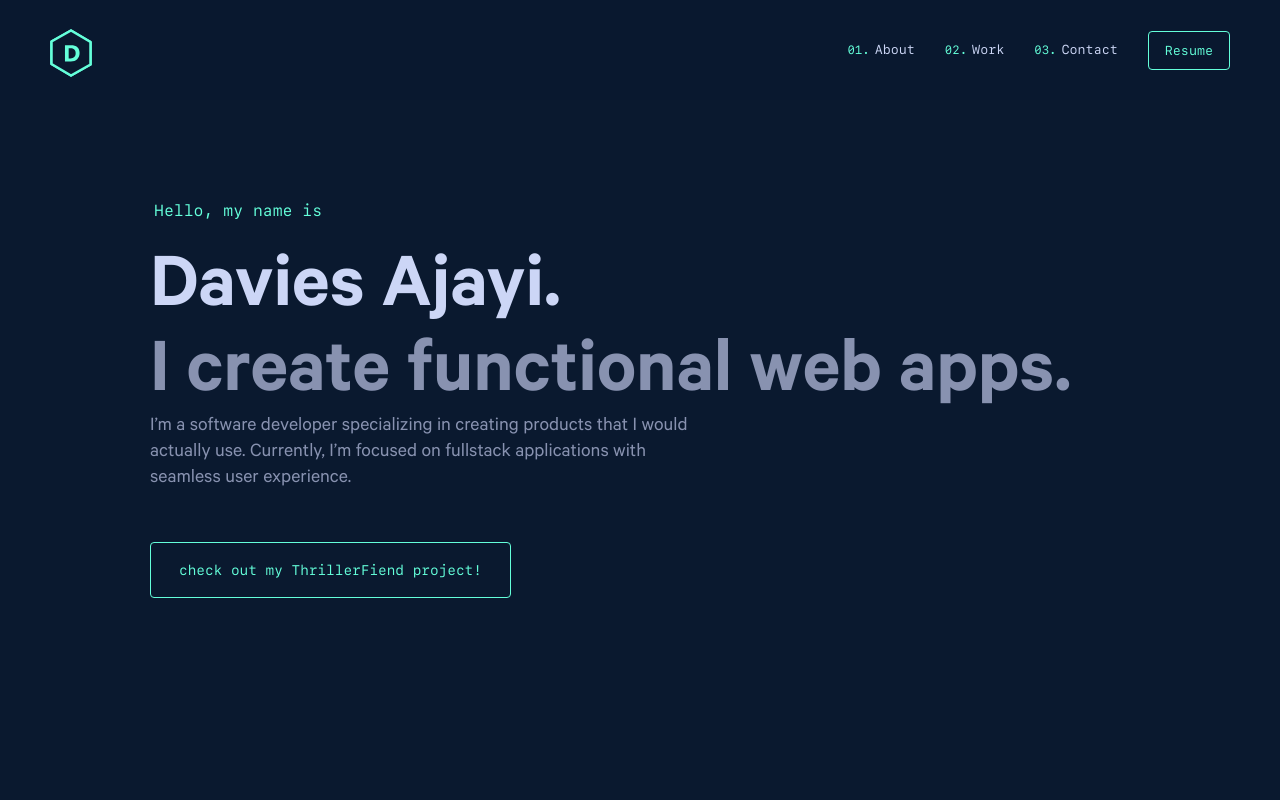
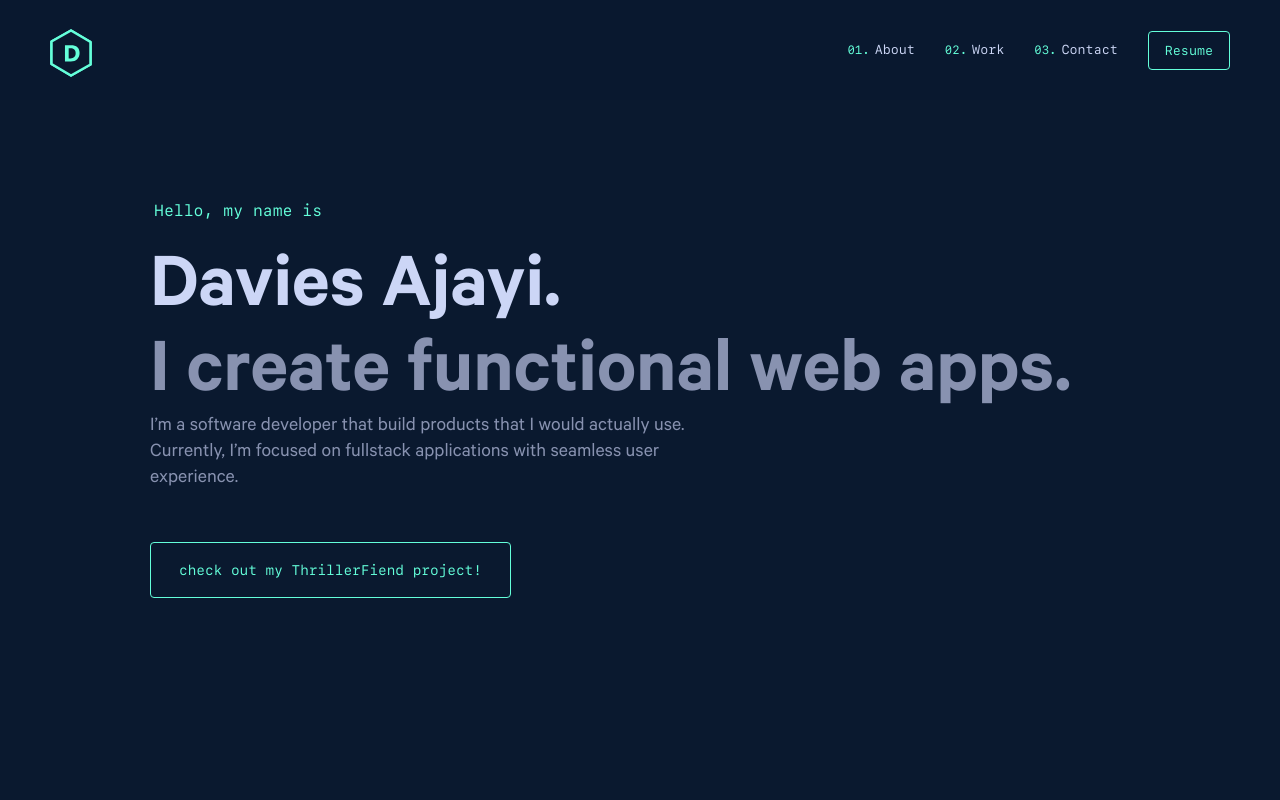
Before and after one commit to Davies70/portfolio, a React (Vite) app: page / in a window 1280 px wide. Shown: the top 800 px of the page. Built offline with nearby package versions, Linux system fonts and the light colour scheme.

Commit message:
Update software developer description in Hero.jsx

```diff
--- a/src/components/sections/Hero.jsx
+++ b/src/components/sections/Hero.jsx
@@ -64,7 +64,7 @@ const Hero = () => {
   const four = (
     <>
       <p>
-        I’m a software developer specializing in creating products that I would
+        I’m a software developer that build products that I would
         actually use. Currently, I’m focused on fullstack applications with
         seamless user experience.{' '}
       </p>
```
